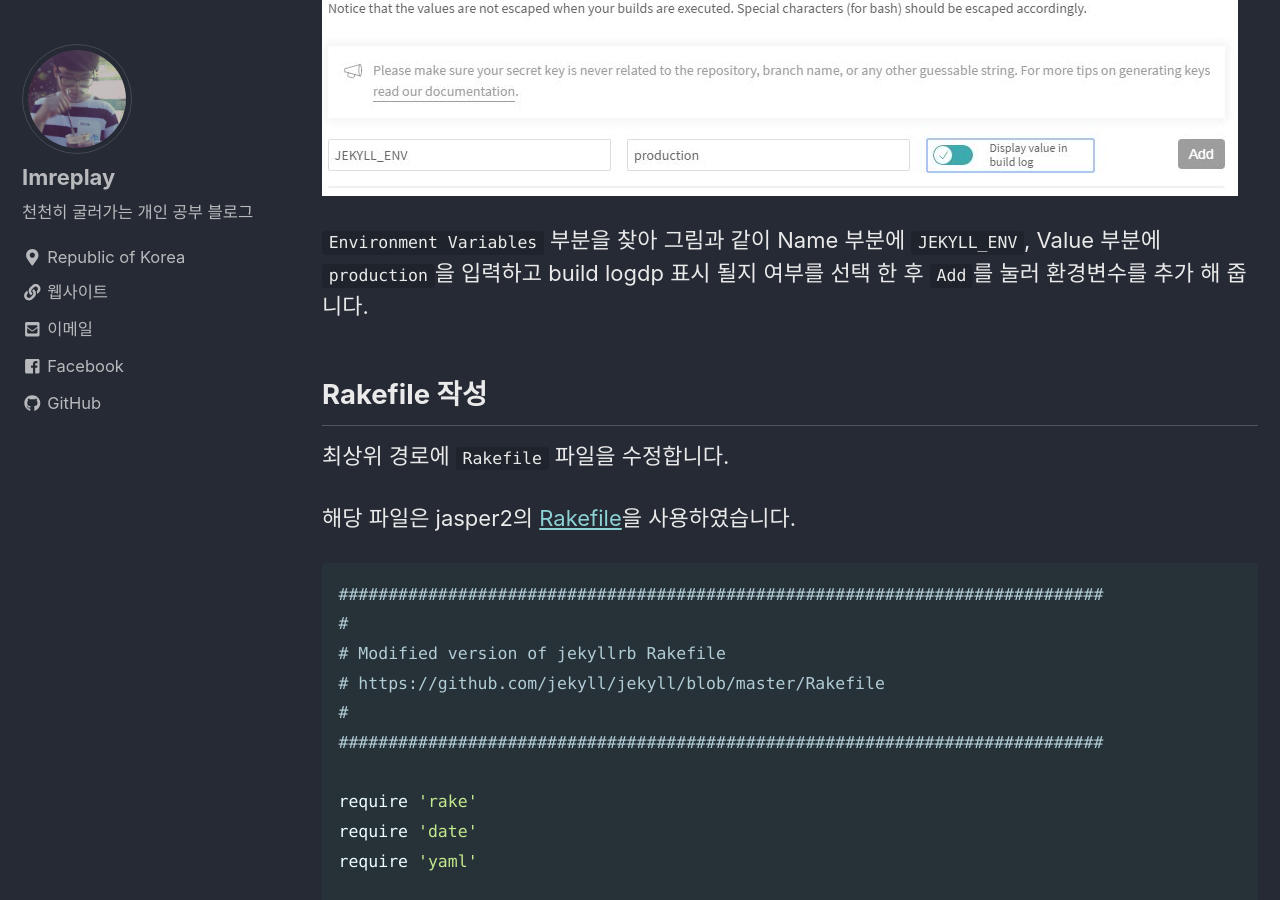
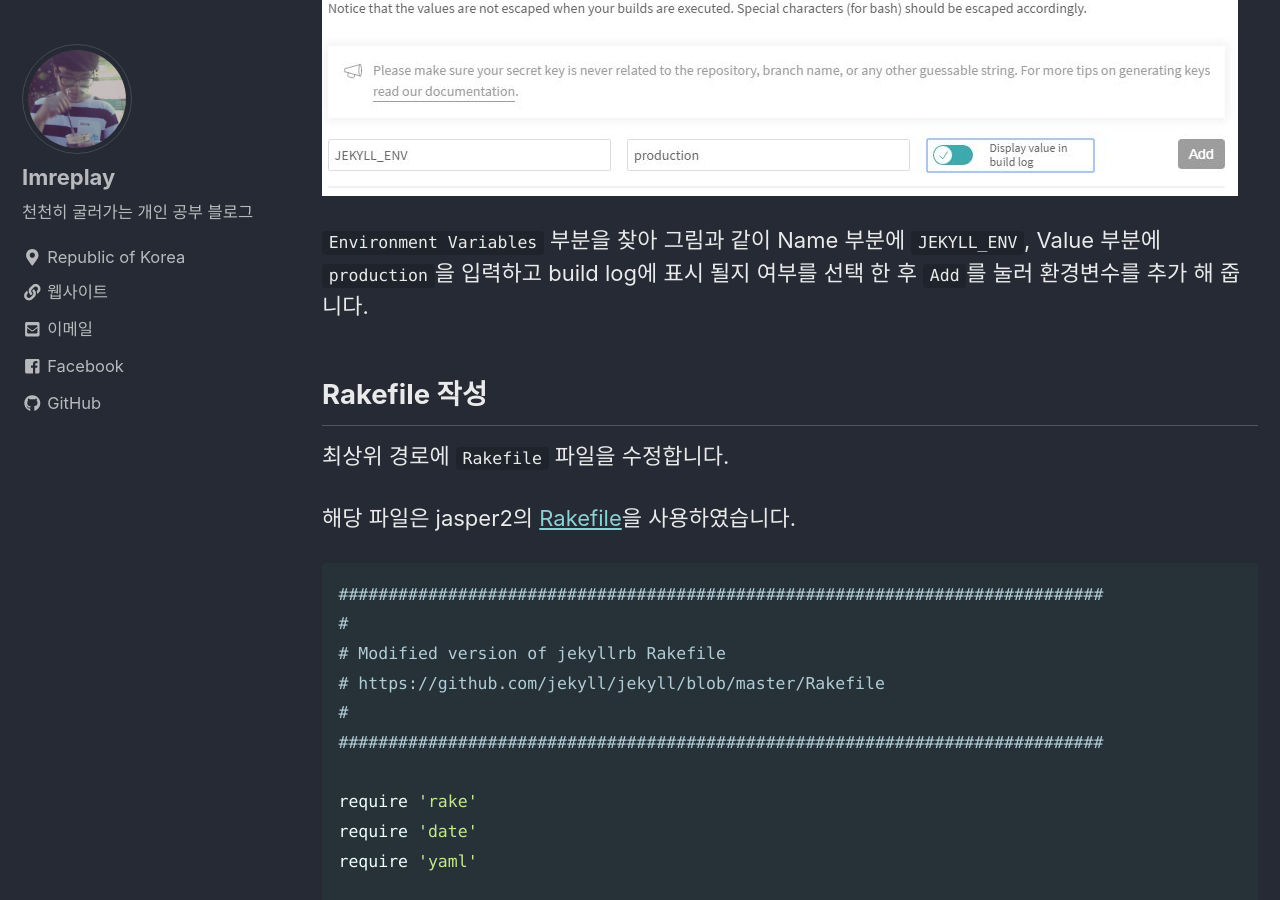
Before and after one commit to imreplay/blog_old, a Jekyll site: the page built from _posts/2018-07-02-Travis-ci를 통해 배포자동화.md, in a window 1280 px wide and 900 px high, scrolled down 8988 px. Built offline with Jekyll 4.4.1, drawn with Linux system fonts in a browser that asks for light colours; nearby versions of some CDN libraries; comment, search, counter and statistics services are not loaded; a style sheet for code colours, icons or effects is not loaded.

Commit message:
오타 수정

```diff
--- a/_posts/2018-07-02-Travis-ci를 통해 배포자동화.md
+++ b/_posts/2018-07-02-Travis-ci를 통해 배포자동화.md
@@ -202,7 +202,7 @@ travis-ci 페이지에서 프로필로 들어가 원하는 repo의 `Settings`로
 
 ![env](/assets/img/env.jpg)
 
-`Environment Variables` 부분을 찾아 그림과 같이 Name 부분에 `JEKYLL_ENV`, Value 부분에 `production`을 입력하고 build logdp 표시 될지 여부를 선택 한 후 `Add`를 눌러 환경변수를 추가 해 줍니다.
+`Environment Variables` 부분을 찾아 그림과 같이 Name 부분에 `JEKYLL_ENV`, Value 부분에 `production`을 입력하고 build log에 표시 될지 여부를 선택 한 후 `Add`를 눌러 환경변수를 추가 해 줍니다.
 
 ## Rakefile 작성
 
```
